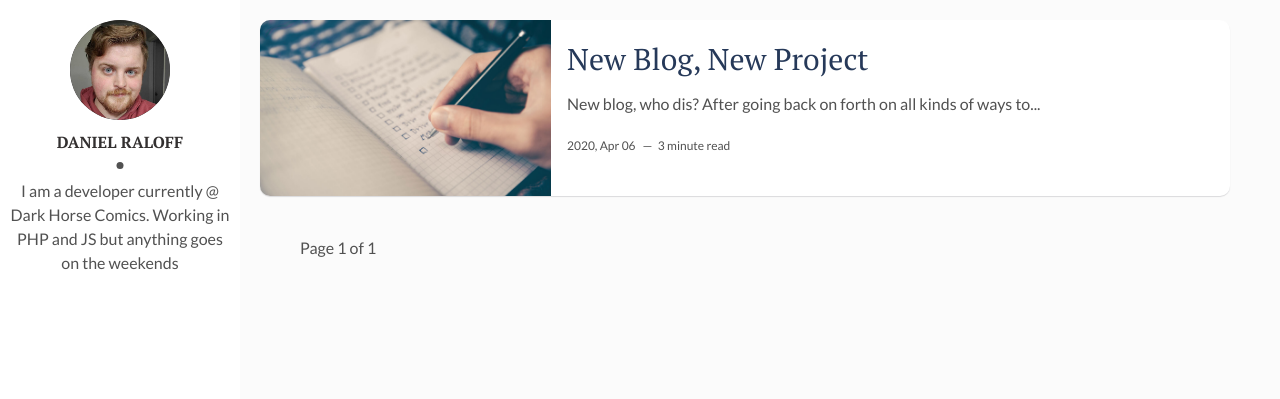
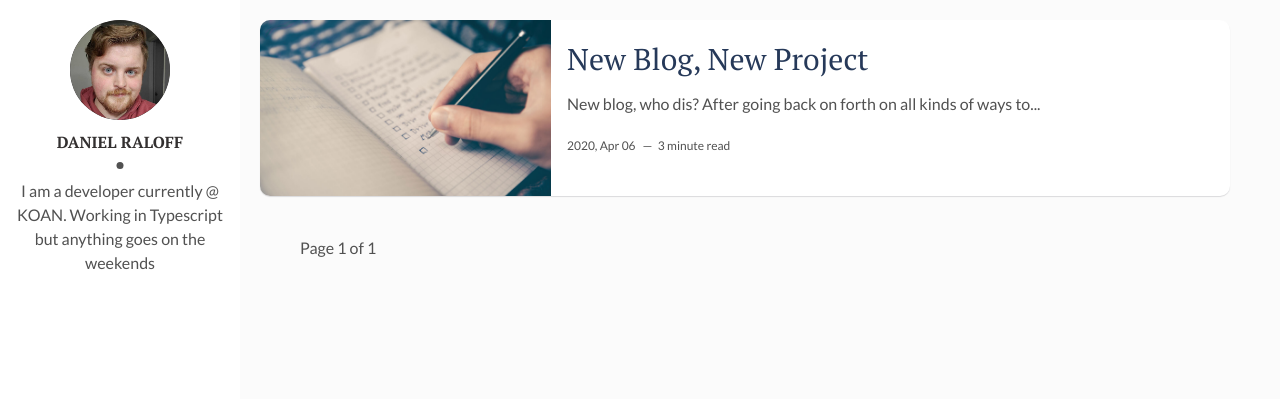
Before and after one commit to KOMON/komon.xyz, a Jekyll site: the page built from index.html, in a window 1280 px wide. Shown: the top 399 px of the page. Built offline with Jekyll 4.4.1, drawn with Linux system fonts in a browser that asks for light colours; the list of posts is cut into pages by our own code.

Commit message:
Update employment

```diff
--- a/_config.yml
+++ b/_config.yml
@@ -1,4 +1,4 @@
-title: Dan Raloff's Development log
+title: Dan Raloff's Development Log
 description: >
   Here's where I write about what I'm learning for past and future me
 permalink: ':title/'
@@ -8,7 +8,7 @@ url: "https://komon.xyz" # the base hostname & protocol for your site, e.g. http
 # Author Settings
 author: Daniel Raloff
 author-img: daniel-raloff_100.jpg
-about-author: I am a developer currently @ Dark Horse Comics. Working in PHP and JS but anything goes on the weekends
+about-author: I am a developer currently @ KOAN. Working in Typescript but anything goes on the weekends
 social-twitter: draloff
 social-github: KOMON
 social-linkedin: daniel-raloff
```
